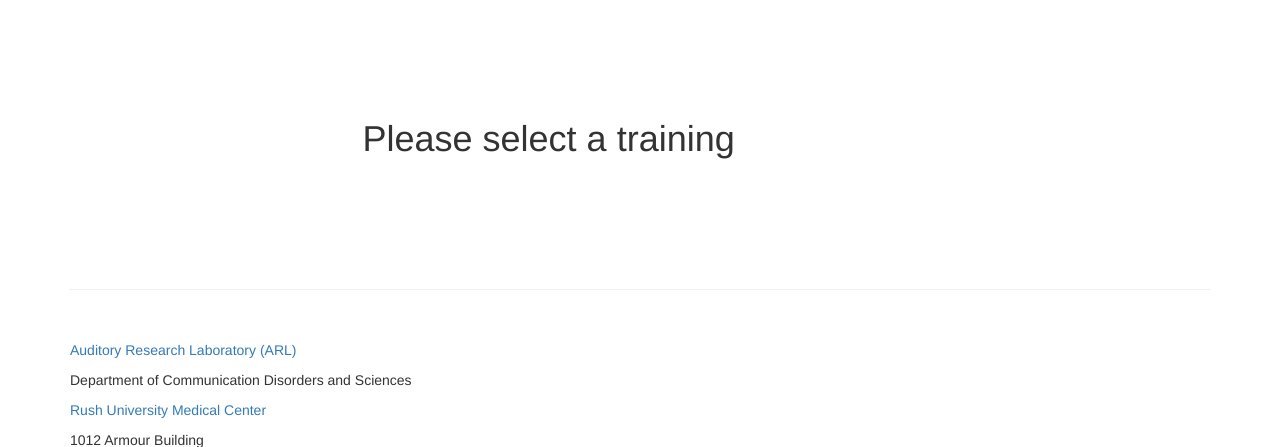
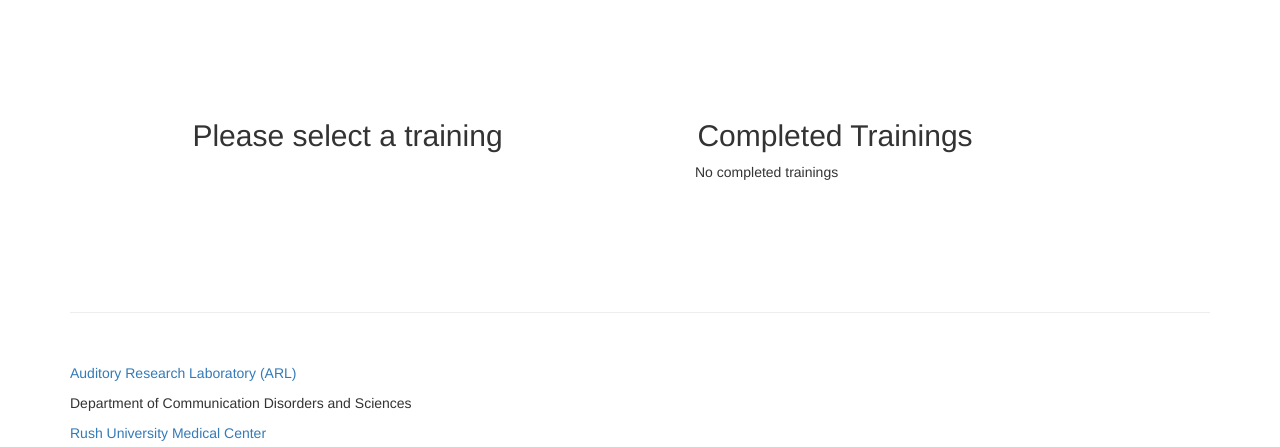
Before and after one commit to azhyur/website-project, a PHP site: page /trainings/index.php in a window 1280 px wide. Shown: the part 51-498 px from the top of the page. Run offline with PHP 8.4, Linux system fonts and the light colour scheme; the visitor is signed in with stand-in values (Sample User, id 1); data that the repository does not hold is empty.

Commit message:
display completed traings on client page

```diff
--- a/public_html/trainings/index.php
+++ b/public_html/trainings/index.php
@@ -7,9 +7,9 @@
 ?>
 	<div class="container">
 		<div class="row" style="padding-top: 100px; padding-bottom:100px;">
-			<div class="col-md-6 col-md-offset-3">
-				<h1>Please select a training</h1>
-                <ul>
+			<div class="col-md-4 col-md-offset-1 text-center">
+				<h2>Please select a training</h2>
+                <ul class="text-left">
 <?php
     $trainings = $dbCon->executeSelect("SELECT * FROM trainings");
     foreach($trainings as $training) {
@@ -18,7 +18,24 @@
 ?>
                 </ul>
             </div>
+            <div class="col-md-4 col-md-offset-1 text-center">
+                <h2>Completed Trainings</h2>
+                <ul class="text-left">
+<?php
+    session_start();
+    $trainingResults = $dbCon->executeSelect("SELECT * FROM training_results LEFT JOIN trainings ON (training_results.training_id = trainings.id) WHERE " . $_SESSION['sess_user_id']);
+    if(!count($trainingResults)) {
+        echo "<p>No completed trainings</p>";
+    } else {
+        $date = date_create($trainingResults['start_datetime']);
+        foreach($trainingResults as $trainingResults) {
+            echo "<li>" . $trainingResults['name'] . " : completed " . date_format($date,"Y/m/d") . "</li>";
+        }
+    }
+?>
+                </ul>
         </div>
+    </div>
         <hr>
 <?php
 	require '../shared/footer.php';
```
